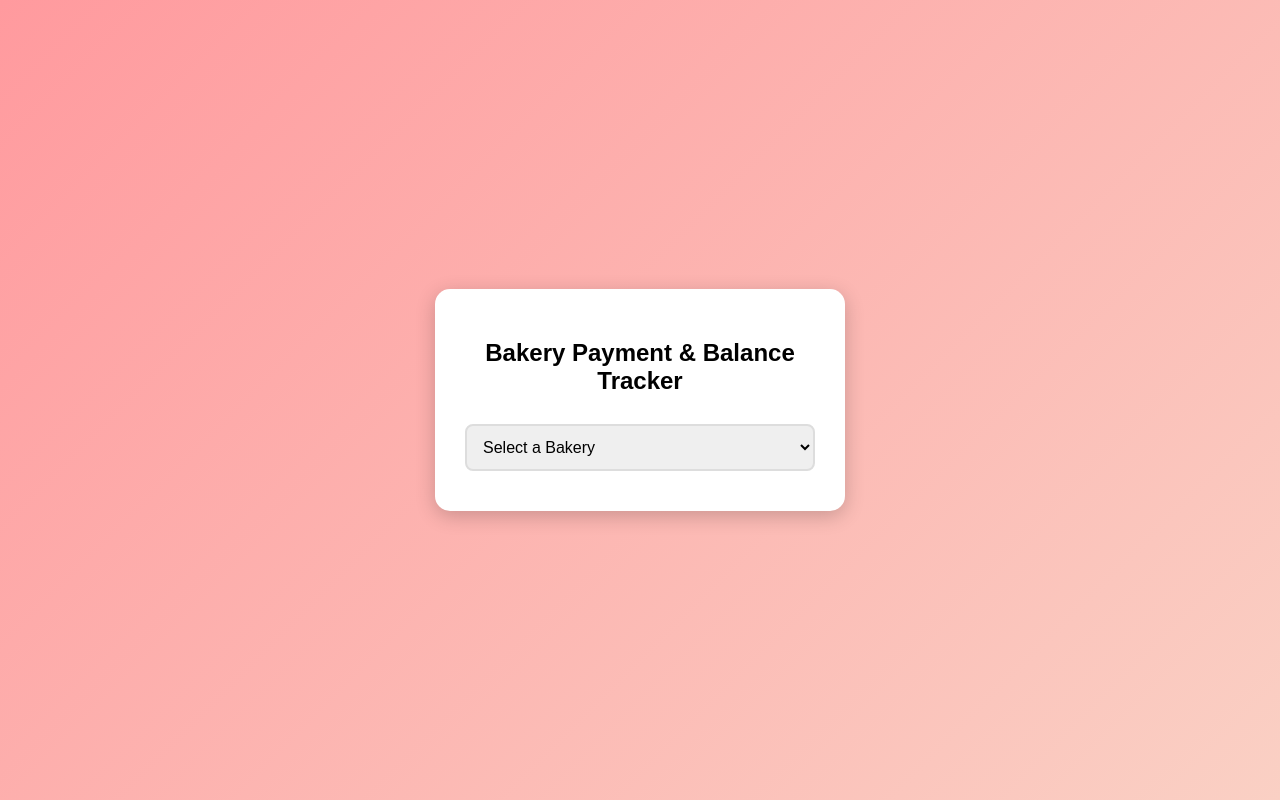
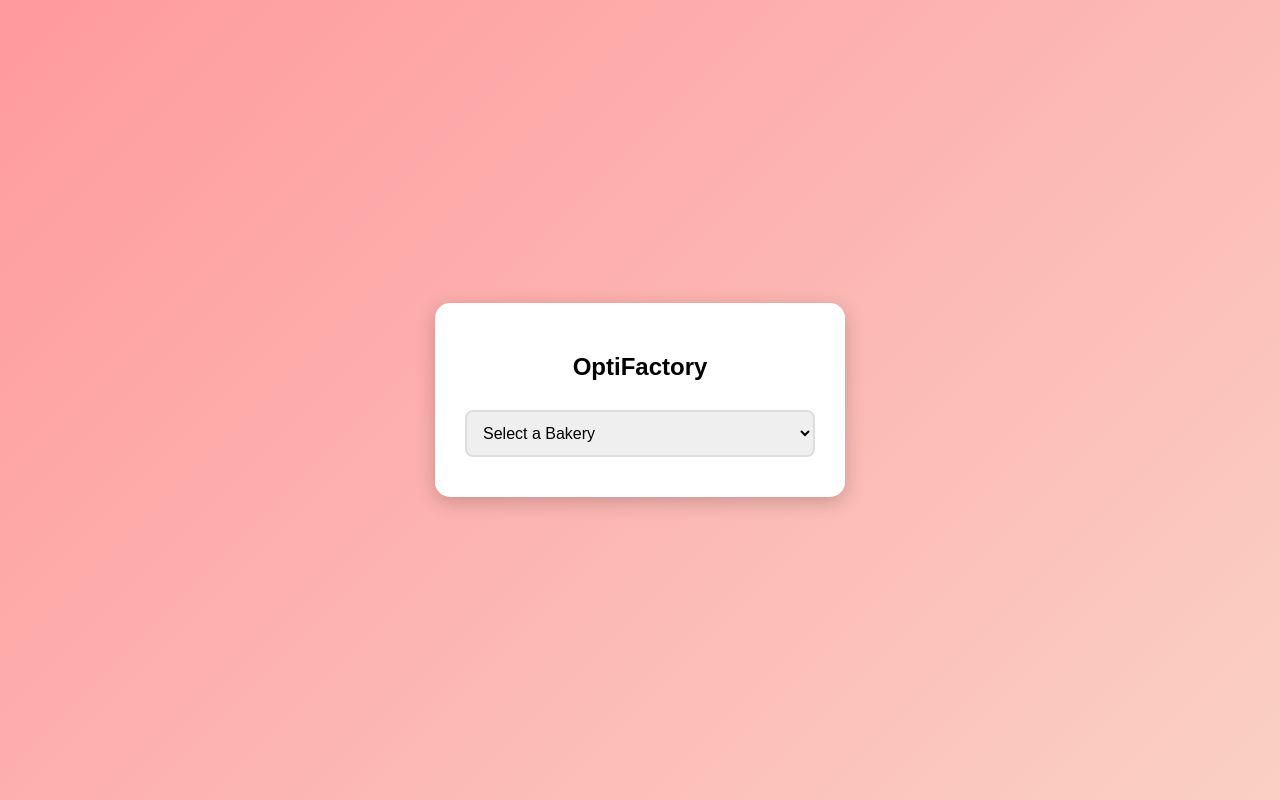
Before and after one commit to SamarthPD-21/OptiFactory, a plain HTML site: page index.html in a window 1280 px wide. Drawn offline with Linux system fonts and the light colour scheme.

Commit message:
Update index.html

```diff
--- a/index.html
+++ b/index.html
@@ -3,13 +3,13 @@
 <head>
     <meta charset="UTF-8">
     <meta name="viewport" content="width=device-width, initial-scale=1.0">
-    <title>Bakery Payment Tracker</title>
+    <title>OptiFactory</title>
     <link rel="stylesheet" href="style.css">
 </head>
 <body>
 
     <div class="container">
-        <h2>Bakery Payment & Balance Tracker</h2>
+        <h2>OptiFactory</h2>
 
         <select id="bakery-select" onchange="selectBakery()">
             <option value="">Select a Bakery</option>
```
